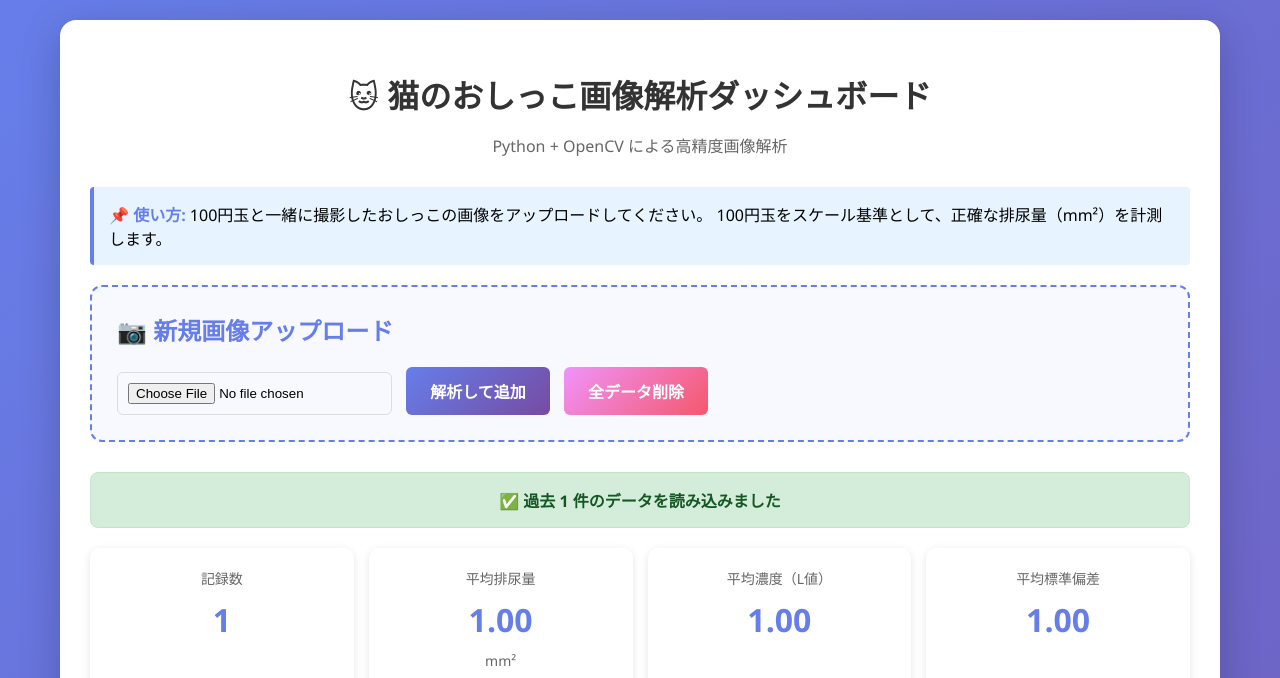
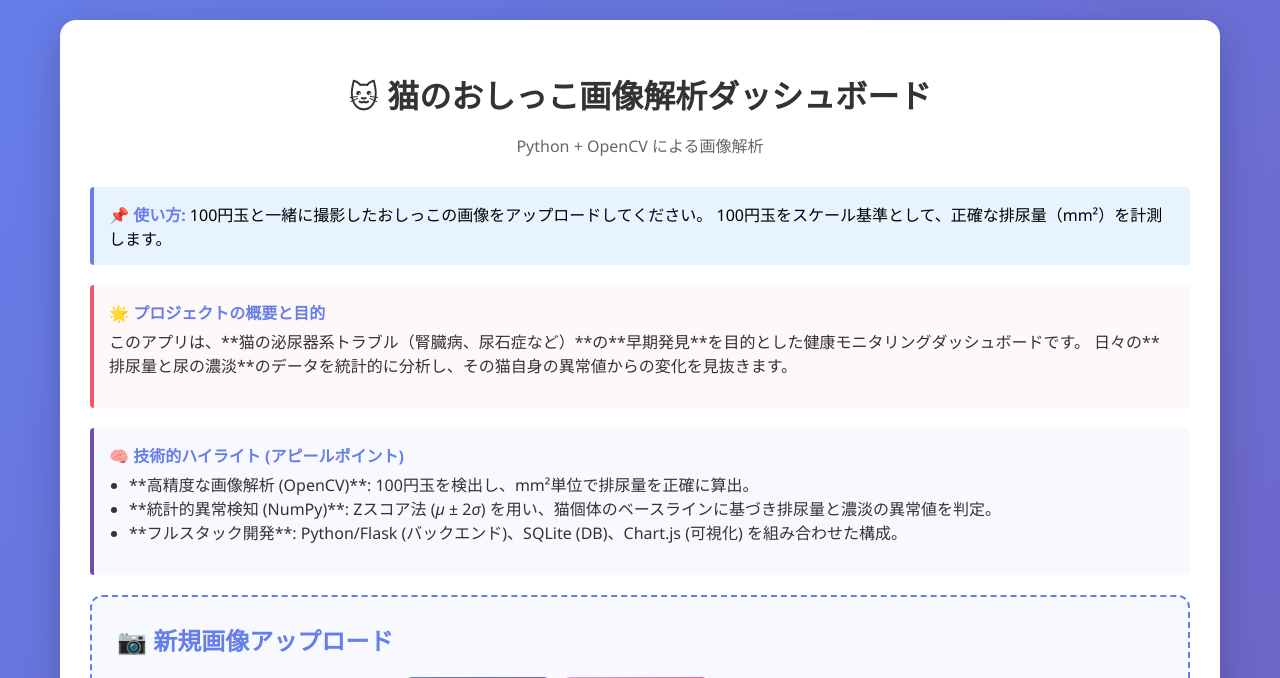
Before and after one commit to izumi601/cat_urinepro, a Flask app: page / in a window 1280 px wide. Shown: the top 678 px of the page. Run offline with Flask 3, Linux system fonts and the light colour scheme; tables that the repository leaves empty hold one stand-in row (values such as "Sample post"); some libraries are stand-ins or nearby versions.

Commit message:
htmlaltered

```diff
--- a/app.py
+++ b/app.py
@@ -112,10 +112,110 @@ def get_data():
     finally:
         session.close()
 
+# app.py の upload_file 関数（フィルタリングロジック追加後）
+
 @app.route('/upload', methods=['POST'])
 def upload_file():
-    # ... (省略) ...
-    return redirect(url_for('index'))
+    if 'file' not in request.files:
+        return jsonify({'error': 'ファイルが選択されていません'}), 400
+
+    file = request.files['file']
+    if file.filename == '':
+        return jsonify({'error': 'ファイル名がありません'}), 400
+
+    if file:
+        filename = file.filename
+        file_path = os.path.join(app.config['UPLOAD_FOLDER'], filename)
+        file.save(file_path)
+
+        # 1. 画像解析を実行
+        try:
+            analysis_data = process_image(file_path)
+        except Exception as e:
+            return jsonify({'error': f'画像解析エラー: {str(e)}'}), 500
+
+        session = Session()
+        try:
+            # 2. 異常検知のベースラインデータをDBから取得
+            past_data = session.query(UrineData).all()
+
+            # --- 【ここに追加】データ信頼性フィルタリングロジック ---
+            if len(past_data) > 5:
+                # 過去の排尿量データの平均値を計算
+                area_values = np.array([d.area_mm2 for d in past_data if d.area_mm2 is not None])
+                if area_values.size > 0:
+                    area_mean = np.mean(area_values)
+                    current_area = analysis_data['area_mm2']
+
+                    # 信頼性チェック: 排尿量が過去平均の10%未満であれば、解析失敗と見なす
+                    MIN_ACCEPTABLE_AREA = area_mean * 0.1
+
+                    if current_area < MIN_ACCEPTABLE_AREA:
+                        session.close() # DBセッションを閉じる
+                        # 解析失敗としてユーザーに通知
+                        return jsonify({
+                            'success': False,
+                            'error': f'解析結果が過去平均({area_mean:.0f}mm²)に対して極端に小さく({current_area:.0f}mm²)、画像認識エラーの可能性が高いです。再撮影または別の画像をお試しください。'
+                        })
+            # --- フィルタリングロジックここまで ---
+
+
+            is_abnormal_flag = 0
+            abnormal_message = "【✅ 正常】過去データと比較し、異常はありませんでした。"
+            abnormal_reasons = []
+
+            # 3. 異常検知ロジック (以降は変更なし)
+            if len(past_data) >= 10:
+                # ... (中略：異常検知の計算ロジック) ...
+
+                # Zスコア法 (平均 ± 2SD) を再計算
+                area_values = np.array([d.area_mm2 for d in past_data if d.area_mm2 is not None])
+                l_values = np.array([d.avg_l_value for d in past_data if d.avg_l_value is not None])
+
+                area_mean, area_std = np.mean(area_values), np.std(area_values)
+                l_value_mean, l_value_std = np.mean(l_values), np.std(l_values)
+                current_area, current_l_value = analysis_data['area_mm2'], analysis_data['avg_l_value']
+
+                if (current_area < area_mean - 2 * area_std) or (current_area > area_mean + 2 * area_std):
+                    abnormal_reasons.append("排尿量")
+
+                if (current_l_value < l_value_mean - 2 * l_value_std) or (current_l_value > l_value_mean + 2 * l_value_std):
+                    abnormal_reasons.append("濃淡 (L値)")
+
+                if abnormal_reasons:
+                    is_abnormal_flag = 1
+                    abnormal_message = f"【⚠️ 異常検知】{', '.join(abnormal_reasons)} が基準外です。"
+
+            else:
+                abnormal_message = "データが少ないため異常判定をスキップしました。"
+
+            # 4. 結果をデータベースに保存
+            new_data = UrineData(
+                day_id=analysis_data['day_id'],
+                area_mm2=analysis_data['area_mm2'],
+                avg_l_value=analysis_data['avg_l_value'],
+                std_l_value=analysis_data['std_l_value'],
+                is_abnormal=is_abnormal_flag,
+                abnormality_reason=abnormal_message
+            )
+            session.add(new_data)
+            session.commit()
+
+            print(f"\n--- 異常検知結果 ---")
+            print(f"新規データID: {analysis_data['day_id']}")
+            print(abnormal_message)
+            print("---------------------\n")
+
+            # 成功応答を返す (uploadImage 関数が result.success をチェックしているため)
+            return jsonify({'success': True, 'abnormal_message': abnormal_message})
+
+        except Exception as e:
+            session.rollback()
+            if 'UNIQUE constraint failed' in str(e):
+                return jsonify({'error': f'DB保存エラー: {analysis_data["day_id"]}は既に存在します'}), 500
+            return jsonify({'error': f'DB保存エラー: {str(e)}'}), 500
+        finally:
+            session.close()
 
 
 # ----------------------------------------------------
--- a/templates/index.html
+++ b/templates/index.html
@@ -172,11 +172,27 @@
 <body>
     <div class="container">
         <h1>🐱 猫のおしっこ画像解析ダッシュボード</h1>
-        <p class="subtitle">Python + OpenCV による高精度画像解析</p>
+        <p class="subtitle">Python + OpenCV による画像解析</p>
 
         <div class="info-box">
             <strong>📌 使い方:</strong> 100円玉と一緒に撮影したおしっこの画像をアップロードしてください。
             100円玉をスケール基準として、正確な排尿量（mm²）を計測します。
+        </div>
+        <div class="info-box" style="border-left: 4px solid #f5576c; background: #fff8f8;">
+            <strong>🌟 プロジェクトの概要と目的</strong>
+            <p style="margin-top: 5px; color: #333;">
+                このアプリは、**猫の泌尿器系トラブル（腎臓病、尿石症など）**の**早期発見**を目的とした健康モニタリングダッシュボードです。
+                日々の**排尿量と尿の濃淡**のデータを統計的に分析し、その猫自身の異常値からの変化を見抜きます。
+            </p>
+        </div>
+
+        <div class="info-box" style="border-left: 4px solid #764ba2; background: #f8f9ff;">
+            <strong>🧠 技術的ハイライト (アピールポイント)</strong>
+            <ul style="padding-left: 20px; margin-top: 5px; color: #333;">
+                <li>**高精度な画像解析 (OpenCV)**: 100円玉を検出し、mm²単位で排尿量を正確に算出。</li>
+                <li>**統計的異常検知 (NumPy)**: Zスコア法 (<span style="font-style: italic;">&mu;</span> ± 2<span style="font-style: italic;">&sigma;</span>) を用い、猫個体のベースラインに基づき排尿量と濃淡の異常値を判定。</li>
+                <li>**フルスタック開発**: Python/Flask (バックエンド)、SQLite (DB)、Chart.js (可視化) を組み合わせた構成。</li>
+            </ul>
         </div>
 
         <div class="upload-section">
```
